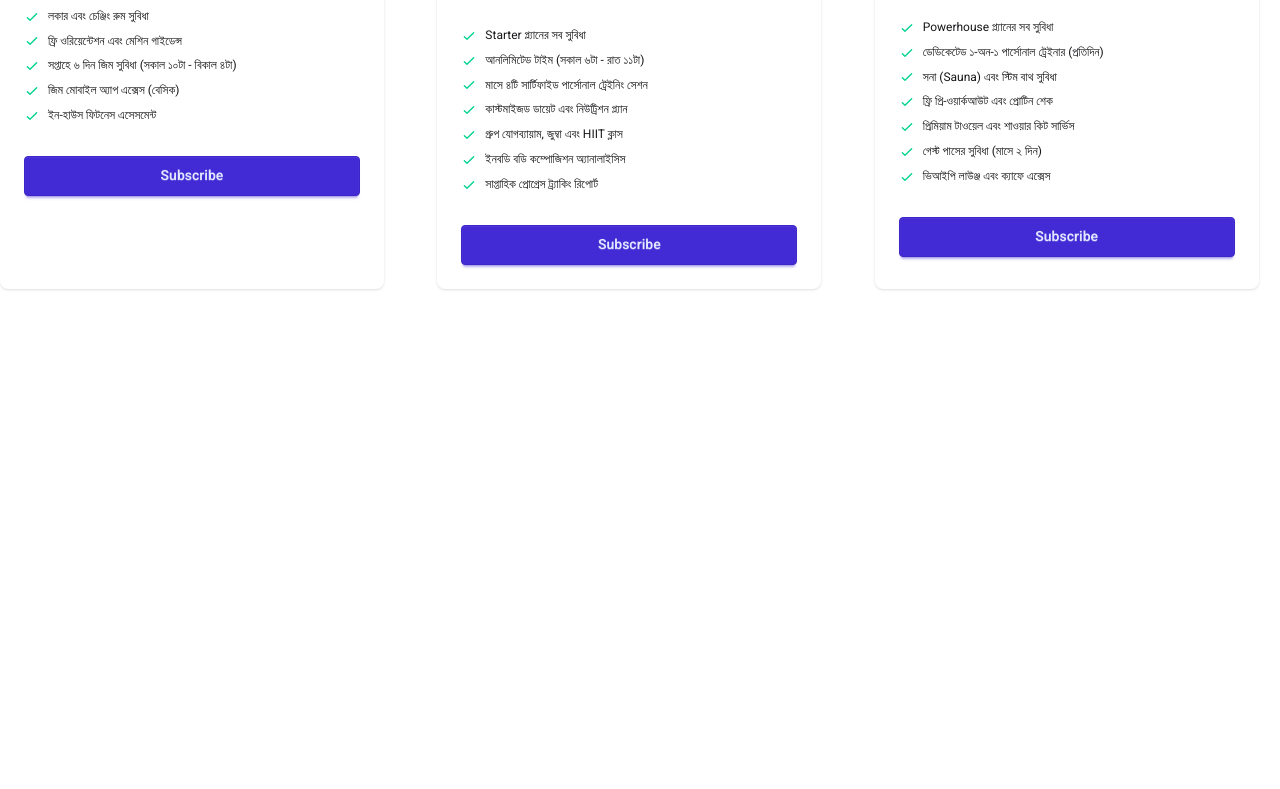
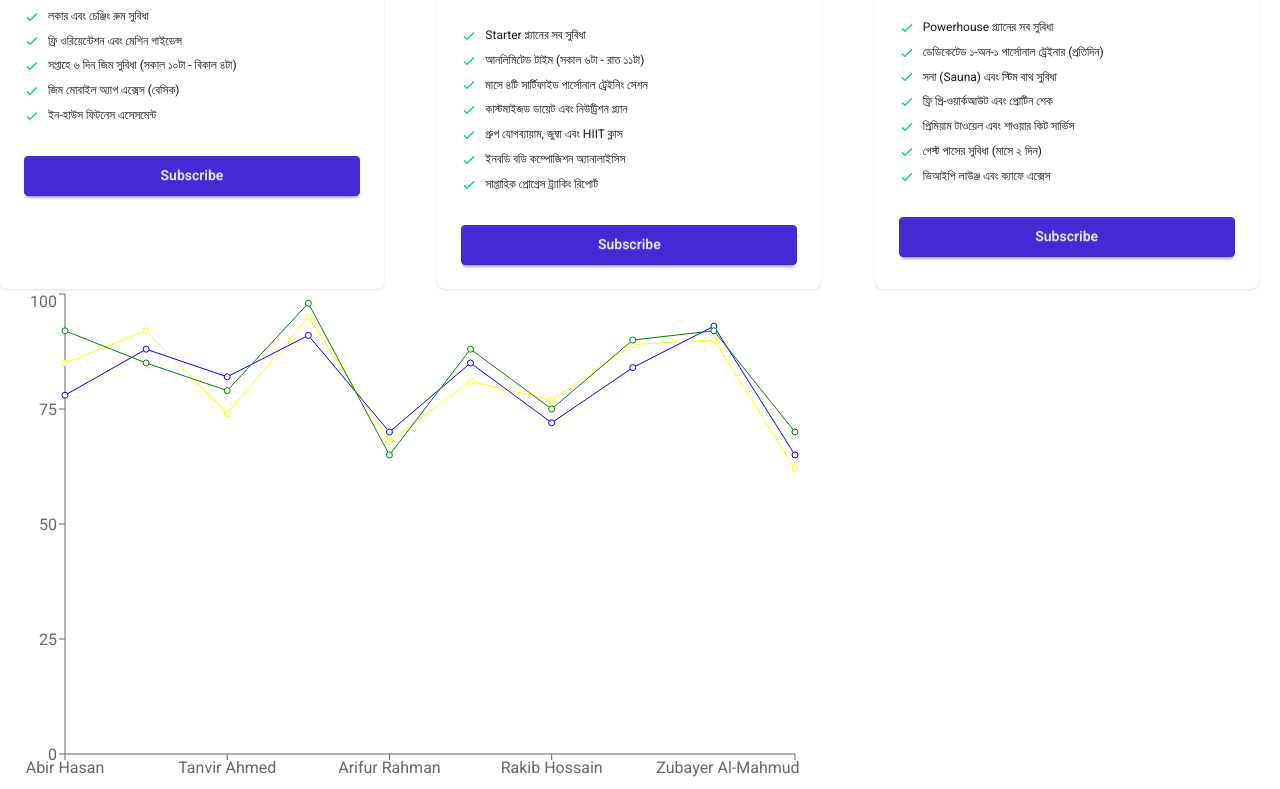
Before and after one commit to shafrinahamed0007/M34_react_tailwind-pricing-option, a React (Vite) app: page / in a window 1280 px wide. Shown: the part 197-986 px from the top of the page. Before the commit the page ends 800 px from the top, so only its background shows below. Built offline with nearby package versions, Linux system fonts and the light colour scheme.

Commit message:
Add chart to react app

```diff
--- a/package.json
+++ b/package.json
@@ -14,6 +14,7 @@
     "lucide-react": "^0.577.0",
     "react": "^19.2.4",
     "react-dom": "^19.2.4",
+    "recharts": "^3.8.0",
     "tailwindcss": "^4.2.1"
   },
   "overrides": {
--- a/src/App.jsx
+++ b/src/App.jsx
@@ -3,6 +3,7 @@ import "./App.css";
 import DaisyNav from "./Components/DaisyNav/DaisyNav";
 import Navbar from "./Components/Navbar/Navbar";
 import PricingOption from "./Components/PricingOption/PricingOption";
+import ResultChart from "./Components/ResultsChart/ResultChart";
 
 const pricingPromise = fetch("pricingData.json").then((res) => res.json());
 
@@ -21,7 +22,10 @@ function App() {
           }
         >
           <PricingOption pricingPromise={pricingPromise}></PricingOption>
+
         </Suspense>
+
+        <ResultChart></ResultChart>
       </main>
     </>
   );
--- /dev/null
+++ b/src/Components/ResultsChart/ResultChart.jsx
@@ -0,0 +1,31 @@
+import React from "react";
+import { Line, LineChart, XAxis, YAxis } from "recharts";
+
+const resultData = [
+  { id: 1, name: "Abir Hasan", math: 85, english: 78, science: 92 },
+  { id: 2, name: "Sultana Razia", math: 92, english: 88, science: 85 },
+  { id: 3, name: "Tanvir Ahmed", math: 74, english: 82, science: 79 },
+  { id: 4, name: "Nusrat Jahan", math: 95, english: 91, science: 98 },
+  { id: 5, name: "Arifur Rahman", math: 68, english: 70, science: 65 },
+  { id: 6, name: "Mim Akter", math: 81, english: 85, science: 88 },
+  { id: 7, name: "Rakib Hossain", math: 77, english: 72, science: 75 },
+  { id: 8, name: "Samiul Islam", math: 89, english: 84, science: 90 },
+  { id: 9, name: "Farhana Khan", math: 90, english: 93, science: 92 },
+  { id: 10, name: "Zubayer Al-Mahmud", math: 62, english: 65, science: 70 },
+];
+
+const ResultChart = () => {
+  return (
+    <div>
+      <LineChart width={800} height={500} data={resultData}>
+        <XAxis dataKey="name"></XAxis>
+        <YAxis></YAxis>
+        <Line dataKey="math" stroke="yellow"></Line>
+        <Line dataKey="english" stroke="blue"></Line>
+        <Line dataKey="science" stroke="green"></Line>
+      </LineChart>
+    </div>
+  );
+};
+
+export default ResultChart;
```
Also changed, not shown: 1 other file (tests, documents, lock files or other folders).
